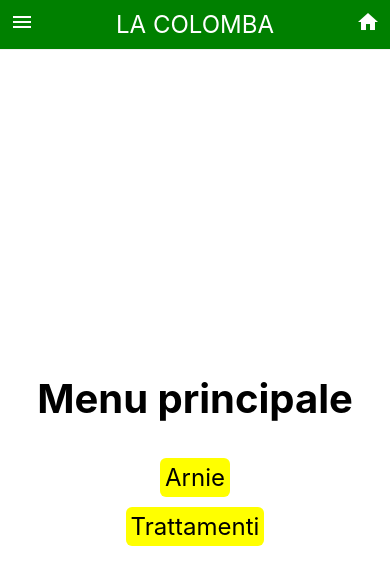
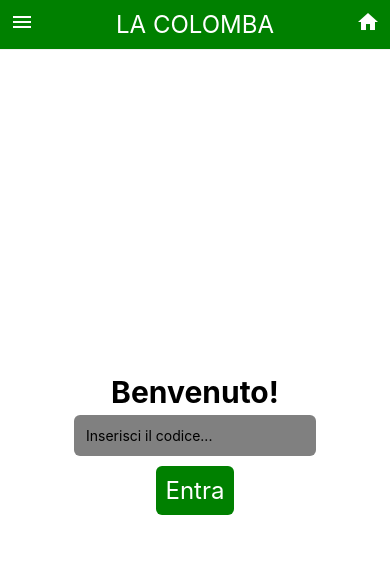
Before and after one commit to f-aguzzi/aurora, a React Native app: screen / in a window 390 px wide. Shown: the top 584 px of the page. Built offline with nearby package versions, Linux system fonts and the light colour scheme.

Commit message:
Added multiple menus and login
- integrated entry menu
- made entry menu functional
- added multi-view system

```diff
--- a/App.js
+++ b/App.js
@@ -1,23 +1,26 @@
-import React from 'react';
-import { Header } from 'react-native-elements';
+import React, { useState } from 'react';
 import { SafeAreaProvider } from 'react-native-safe-area-context';
+import CustomHeader from "./components/CustomHeader";
 import EntryMenu from './components/EntryMenu';
 import MainMenu from './components/MainMenu';
 
 
 export default function App() {
-  return (
-    <SafeAreaProvider>
-      <Header
-        leftComponent={{ icon: 'menu', color: '#fff' }}
-        centerComponent={{ text: 'LA COLOMBA', style: { color: '#fff', fontSize: 24 } }}
-        rightComponent={{ icon: 'home', color: '#fff' }}
-        containerStyle={{
-          backgroundColor: 'green',
-        }}
-      />
 
-      <MainMenu />
-    </SafeAreaProvider>
-  );
+  const [loading, setLoading] = useState(true);
+
+  if (loading)
+    return (
+      <SafeAreaProvider>
+        <CustomHeader />
+        <EntryMenu setLoading={setLoading} />
+      </SafeAreaProvider>
+    );
+  else
+    return (
+      <SafeAreaProvider>
+        <CustomHeader />
+        <MainMenu />
+      </SafeAreaProvider>
+    );
 }
--- /dev/null
+++ b/components/CustomHeader.js
@@ -0,0 +1,14 @@
+import { Header } from 'react-native-elements';
+
+export default function CustomHeader() {
+    return(
+        <Header
+        leftComponent={{ icon: 'menu', color: '#fff' }}
+        centerComponent={{ text: 'LA COLOMBA', style: { color: '#fff', fontSize: 24 } }}
+        rightComponent={{ icon: 'home', color: '#fff' }}
+        containerStyle={{
+          backgroundColor: 'green',
+        }}
+      />
+    )
+}
--- a/components/EntryMenu.js
+++ b/components/EntryMenu.js
@@ -1,17 +1,39 @@
+import { useState } from 'react';
 import { StyleSheet, Text, View, TouchableOpacity, TextInput } from 'react-native';
 import { StatusBar } from 'expo-status-bar';
 
-export default function EntryMenu () {
+export default function EntryMenu ({ setLoading }) {
+
+	const [inputText, setInputText] = useState("");
+	const [isWrong, setIsWrong] = useState(false);
+
+	const authenticateUser = () => {
+		if (inputText === "ARNIA")
+			setLoading(false);
+		else
+			setIsWrong(true);
+	}
+
+	const errorMessageText = () => {
+		if (isWrong)
+			return "Codice errato. Ritenta."
+	}
+
 	return (
 		<View style={styles.container}>
 			<Text style={{fontSize: 30, fontWeight: 'bold'}}>Benvenuto!</Text>
 			<StatusBar style="auto" />
-			<TextInput style={{backgroundColor: 'gray', padding: '12px', margin: '5px', borderRadius: '6px'}}
+			<TextInput
+				onChangeText={(e) => setInputText(e)}
+				autoCorrect={false}
+				secureTextEntry={true}
+				style={{backgroundColor: 'gray', padding: '12px', margin: '5px', borderRadius: '6px'}}
 				placeholder="Inserisci il codice..."
 			/>
-			<TouchableOpacity style={{backgroundColor: 'green', padding: '10px', margin: '5px', borderRadius: '6px'}}>
+			<TouchableOpacity onPress={() => authenticateUser()} style={{backgroundColor: 'green', padding: '10px', margin: '5px', borderRadius: '6px'}}>
 				<Text style={{fontSize: 24, color: 'white'}}>Entra</Text>
 			</TouchableOpacity>
+			<Text style={{fontSize: 12, color: 'red', fontSize: 20}}>{errorMessageText()}</Text>
 		</View>
 	)
 }
```
